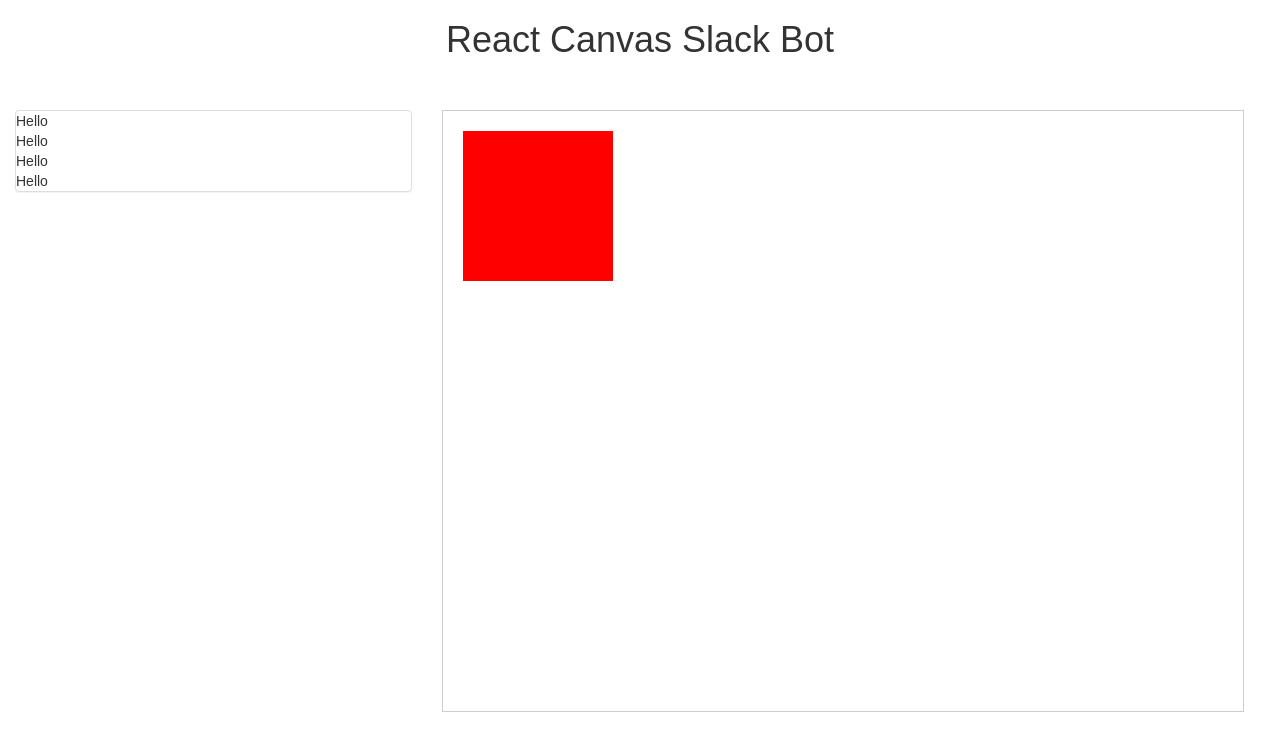
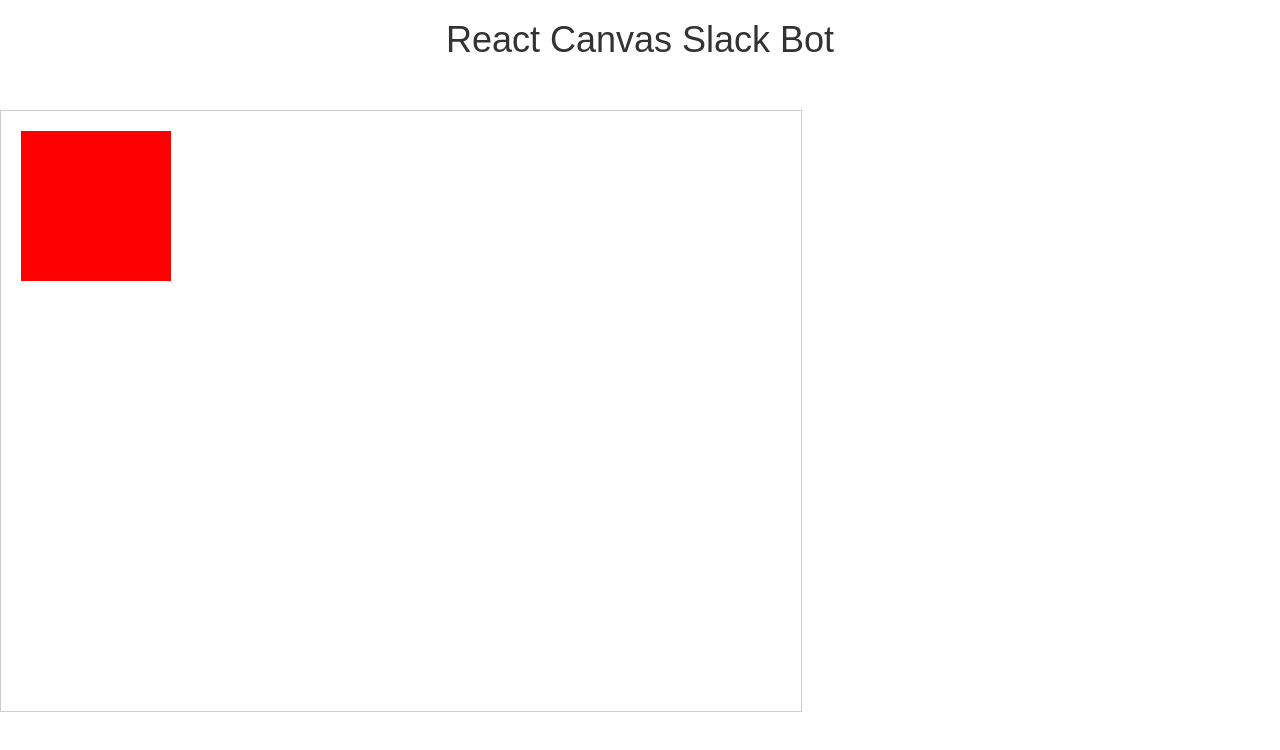
Before and after one commit to ericbastarache/react-canvas-bot, a React (Create React App) app: page / in a window 1280 px wide. Shown: the top 750 px of the page. Built offline with nearby package versions, Linux system fonts and the light colour scheme.

Commit message:
Updated entry point

```diff
--- a/src/App.js
+++ b/src/App.js
@@ -1,6 +1,6 @@
 import React, { Component } from 'react';
 import './App.css';
-import LayoutContainer from './containers/LayoutContainer';
+import CanvasContainer from './containers/CanvasContainer';
 import Header from './components/Header/Header';
 
 class App extends Component {
@@ -8,7 +8,7 @@ class App extends Component {
     return (
       <div>
         <Header headertext="React Canvas Slack Bot"/>
-        <LayoutContainer />
+        <CanvasContainer />
       </div>
     );
   }
```
